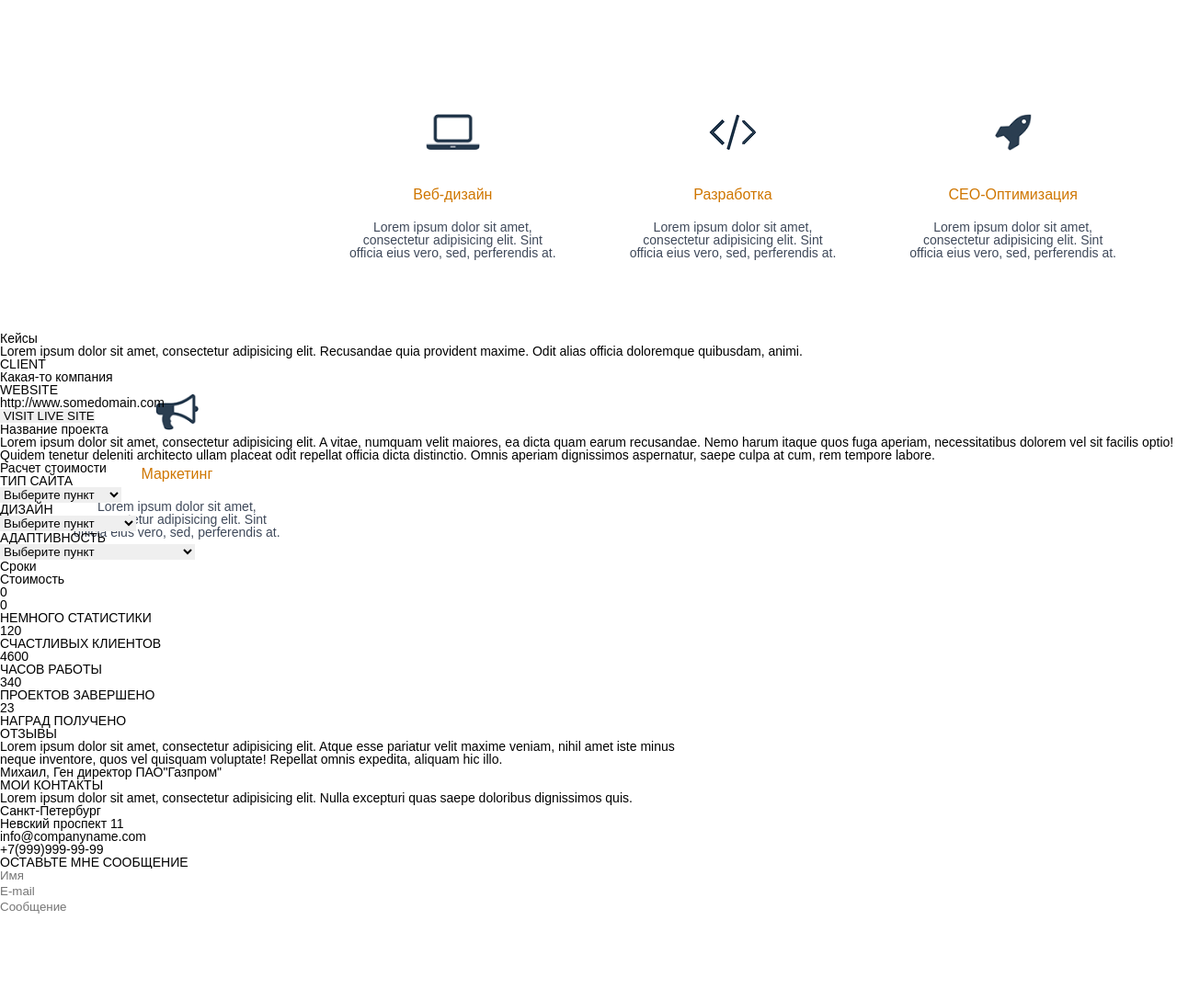
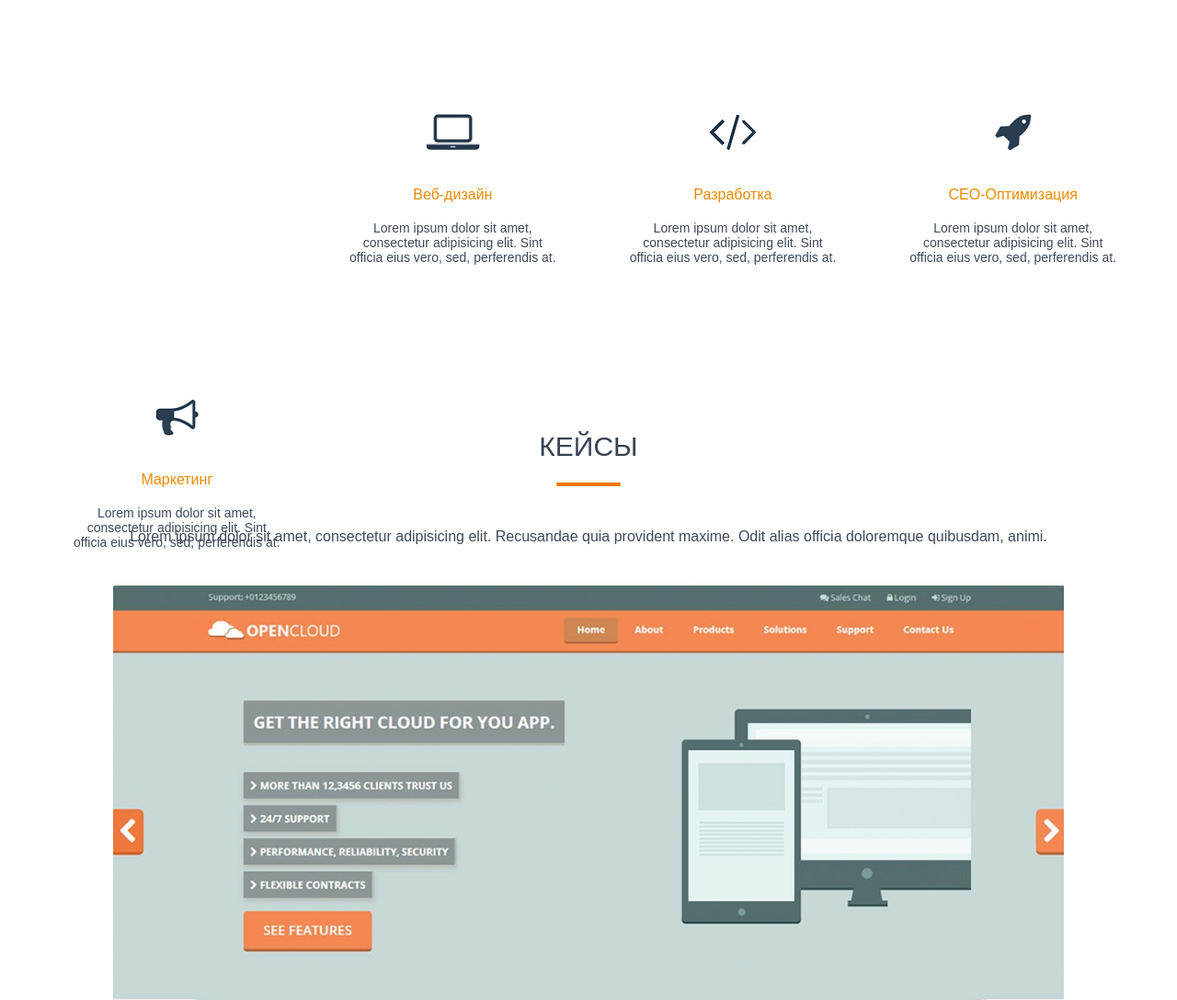
Before and after one commit to ALAZD/ALAZD.github.io, a plain HTML site: page src/index.html in a window 1280 px wide. Shown: the part 1621-2709 px from the top of the page at 92% size. Drawn offline with Linux system fonts and the light colour scheme.

Commit message:
4 страница
На проверку

```diff
--- a/src/css/style.css
+++ b/src/css/style.css
@@ -137,7 +137,7 @@ ul li{
 
 .web {
     font-size: 16px;
-    color: #cf7600;
+    color: #ee8a05;
     margin: 146px 0px 0px 380px;
     float: left;
 }
@@ -146,14 +146,16 @@ ul li{
     color:#3f495a;
     font-size: 14px;
     margin-top: 20px;
+   line-height: 16px;
 }
 
 #note {
     margin-bottom: 40px;
 }
+
 .cre {
     font-size: 16px;
-    color: #cf7600;
+    color: #ee8a05;
     margin: 146px 0px 0px 80px;
     float: left;
 }
@@ -162,6 +164,7 @@ ul li{
     color:#3f495a;
     font-size: 14px;
     margin-top: 20px;
+    line-height: 16px;
 }
 
 #creat {
@@ -170,7 +173,7 @@ ul li{
 
 .opt {
     font-size: 16px;
-    color: #cf7600;
+    color: #ee8a05;
     margin: 146px 0px 0px 80px;
     float: left;
 }
@@ -179,6 +182,7 @@ ul li{
     color:#3f495a;
     font-size: 14px;
     margin-top: 20px;
+    line-height: 16px;
 }
 
 #optim {
@@ -187,7 +191,7 @@ ul li{
 
 .mar {
     font-size: 16px;
-    color: #cf7600;
+    color: #ee8a05;
     margin: 146px 0px 0px 80px;
     float: left;
 }
@@ -196,10 +200,98 @@ ul li{
     color:#3f495a;
     font-size: 14px;
     margin-top: 20px;
+    line-height: 16px;
 }
 
 #market {
     margin-bottom: 40px;
+}
+
+.caseall{
+    width: 100%;
+    height: 1100px;
+    text-align: center;
+    background:url(../img/line.png) 50% 15% no-repeat;
+    float: left;
+}
+
+.case h3{
+    font-size: 30px;
+    margin-top: 110px;
+    text-align: center;
+    color: #384354;
+    text-transform: uppercase;
+
+}
+
+.case p{
+    font-size: 16px;
+    margin-top: 75px;
+    margin-bottom: 45px;
+    color: #3f495a;
+    text-align: center;
+
+}
+
+.inf h3{
+    font-size: 22px;
+    margin: 40px 0px 0px 420px;
+    text-align: center;
+    color: #384354;
+    text-transform: uppercase;
+    float: left;
+}
+
+.inf p{
+    font-size:10px;
+    color:#3f495a;
+    margin: 70px 0px 0px -65px;
+    float: left;
+}
+
+.website h3{
+    font-size: 22px;
+    margin: 90px 0px 0px -85px;
+    text-align: center;
+    color: #384354;
+    text-transform: uppercase;
+    float: left;
+}
+
+.website p{
+    font-size:10px;
+    color:#3f495a;
+    margin: 120px 0px 0px -85px;
+    float: left;
+}
+
+.caseall input{
+    height: 44px;
+    font-size: 15px;
+    margin: 160px 0px 0px -130px;
+    text-align: center;
+    border-radius: 8px;
+    background: #63b5ae;
+    color: #fff;
+    padding: 0% 40px;
+    float: left;
+
+}
+
+.name h4{
+    font-size: 18px;
+    margin: 40px 0px 0px 85px;
+    text-align: center;
+    color: #384354;
+    float: left;
+}
+
+.name p{
+    font-size:14px;
+    color:#3f495a;
+    margin: 70px 0px 0px -145px;
+    text-align: left;
+    float: left;
 }
 
 #textarea_name{
--- a/src/index.html
+++ b/src/index.html
@@ -45,13 +45,15 @@
 
 </div>
 
-<div class="case">
-<h3>Кейсы</h3><p>Lorem ipsum dolor sit amet, consectetur adipisicing elit. Recusandae quia provident maxime. Odit alias officia doloremque quibusdam, animi.</p>
-<div class="inf"><h3>CLIENT</h3><p>Какая-то компания</p><h3>WEBSITE</h3><p>http://www.somedomain.com</p>
+<div class="caseall">
+<div class="case"><h3>Кейсы</h3><p>Lorem ipsum dolor sit amet, consectetur adipisicing elit. Recusandae quia provident maxime. Odit alias officia doloremque quibusdam, animi.</p></div>
+<img src="img/caseinfo.jpg" height="592">
+<div class="inf"><h3>CLIENT</h3><p>Какая-то компания</p></div>
+<div class="website"><h3>WEBSITE</h3><p>http://www.somedomain.com</p></div>
 <input type="submit" value=" VISIT LIVE SITE">
-<div class="name"><h3>Название проекта</h3><p>Lorem ipsum dolor sit amet, consectetur adipisicing elit. A vitae, numquam velit maiores, ea dicta quam earum recusandae. Nemo harum itaque quos fuga aperiam, necessitatibus dolorem vel sit facilis optio! Quidem tenetur deleniti architecto ullam placeat odit repellat officia dicta distinctio. Omnis aperiam dignissimos aspernatur, saepe culpa at cum, rem tempore labore.</p></div>
+<div class="name"><h4>Название проекта</h4><p>Lorem ipsum dolor sit amet, consectetur adipisicing elit. A vitae, numquam velit maiores, ea dicta quam earum recusandae. <br> Nemo harum itaque quos fuga aperiam, necessitatibus dolorem vel sit facilis optio! Quidem tenetur deleniti architecto ullam <br>placeat odit repellat officia dicta distinctio. Omnis aperiam dignissimos aspernatur, saepe culpa at cum, rem tempore labore.</p></div>
 </div>
-   </div>
+
 
 <div class="price">
    <h3>Расчет стоимости</h3>
```
Also changed, not shown: src/img/caseinfo.jpg (added).
